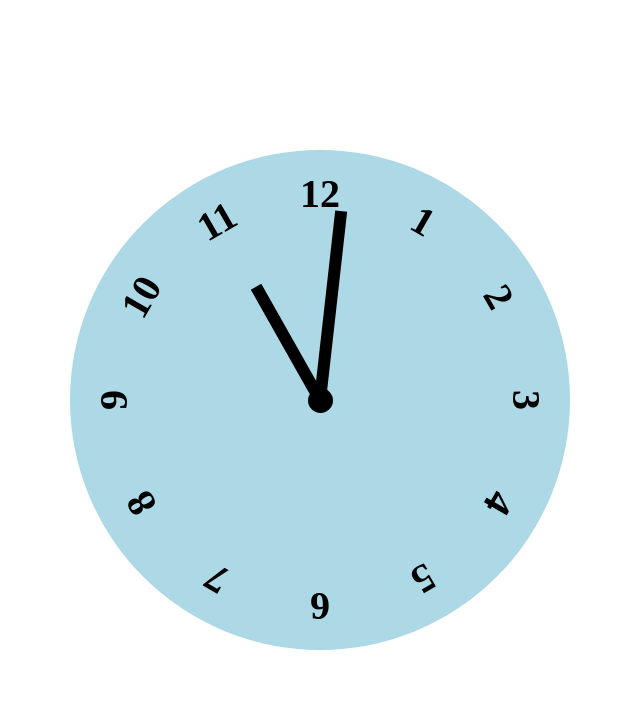
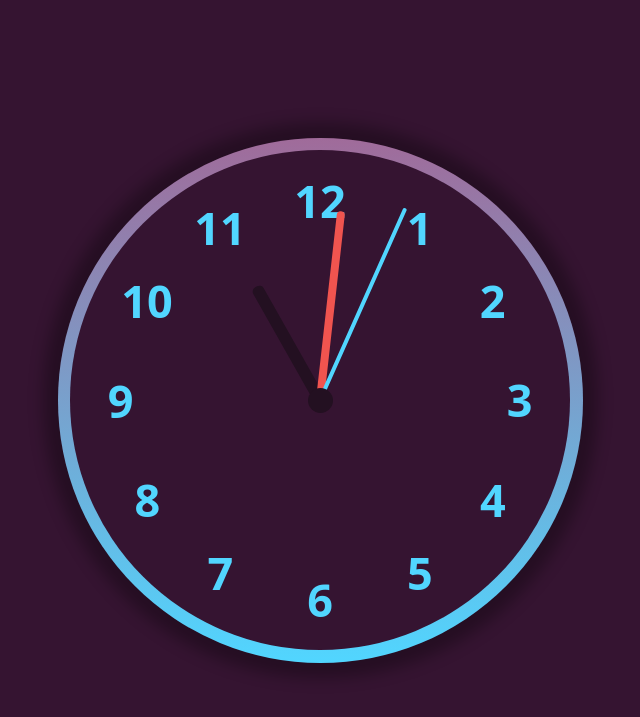
Before and after one commit to AnnaKRP/ClockJS, a plain HTML site: page index.html in a window 1280 px wide. Shown: the whole page, without its empty margins (320-960 px from the left). Drawn offline with Linux system fonts and the light colour scheme; a web font is replaced by a local one.

Commit message:
adding logic, fixing minor issues

```diff
--- a/index.html
+++ b/index.html
@@ -9,20 +9,21 @@
 
     <body>
         <div class="clock">
-            <div class="number" style="--n:1">1</div>
-            <div class="number" style="--n:2">2</div>
-            <div class="number" style="--n:3">3</div>
-            <div class="number" style="--n:4">4</div>
-            <div class="number" style="--n:5">5</div>
-            <div class="number" style="--n:6">6</div>
-            <div class="number" style="--n:7">7</div>
-            <div class="number" style="--n:8">8</div>
-            <div class="number" style="--n:9">9</div>
-            <div class="number" style="--n:10">10</div>
-            <div class="number" style="--n:11">11</div>
-            <div class="number" style="--n:12">12</div>
+            <div class="number" style="--n:1"><b>1</b></div>
+            <div class="number" style="--n:2"><b>2</b></div>
+            <div class="number" style="--n:3"><b>3</b></div>
+            <div class="number" style="--n:4"><b>4</b></div>
+            <div class="number" style="--n:5"><b>5</b></div>
+            <div class="number" style="--n:6"><b>6</b></div>
+            <div class="number" style="--n:7"><b>7</b></div>
+            <div class="number" style="--n:8"><b>8</b></div>
+            <div class="number" style="--n:9"><b>9</b></div>
+            <div class="number" style="--n:10"><b>10</b></div>
+            <div class="number" style="--n:11"><b>11</b></div>
+            <div class="number" style="--n:12"><b>12</b></div>
             <div class="hour-hand" id="hour-hand"></div>
             <div class="minute-hand" id="minute-hand"></div>
+            <div class="second-hand" id="second-hand"></div>
             <div class="center-dot"></div>
         </div>
 
--- a/script.js
+++ b/script.js
@@ -1,5 +1,6 @@
 const minuteHand = document.getElementById("minute-hand");
 const hourHand = document.getElementById("hour-hand");
+const secondHand = document.getElementById("second-hand");
 
 function clockTick() {
     const date = new Date();
@@ -7,6 +8,7 @@ function clockTick() {
     const minutes = (seconds + date.getMinutes()) / 60;
     const hours = (minutes + date.getHours()) / 12;
 
+    rotateClockHand(secondHand, seconds);
     rotateClockHand(minuteHand, minutes);
     rotateClockHand(hourHand, hours);
 }
--- a/style.css
+++ b/style.css
@@ -1,3 +1,4 @@
+@import url('https://fonts.googleapis.com/css2?family=Fascinate+Inline&family=Jaini+Purva&family=Rubik+Burned&family=Splash&display=swap');
 * {
     margin: 0;
     padding: 0;
@@ -5,6 +6,7 @@
 }
 
 body {
+    background-color: #351431;
     display: flex;
     justify-content: center;
     align-items: center;
@@ -15,11 +17,22 @@ body {
     width: 500px;
     height: 500px;
     position: relative;
-    background-color: lightblue;
+    background-color: #351431;
     border-radius: 50%;
     display: flex;
     justify-content: center;
     align-items: center;
+}
+
+.clock::before {
+    content: "";
+    width: 525px;
+    height: 525px;
+    position: absolute;
+    border-radius: 50%;
+    background: linear-gradient(#A06B9A, #51D6FF);
+    box-shadow: 0 0 15px 15px rgba(0, 0, 0, 0.3);
+    z-index: -1;
 }
 
 .number {
@@ -27,19 +40,25 @@ body {
     position: absolute;
     text-align: center;
     inset: 20px;
-    font-size: 40px;
-    font-weight: bold;
+    font-size: 45px;
+    color: #51D6FF;
+    font-family: "Fascinate Inline", system-ui;
+}
+
+.number b{
+    transform: rotate(calc(-30deg * var(--n)));
+    display: inline-block;
 }
 
 .center-dot {
     position: absolute;
     width: 25px;
     height: 25px;
-    background-color:black;
+    background-color: #231021;
     border-radius: 50%;
 }
 
-.hour-hand, .minute-hand {
+.hour-hand, .minute-hand, .second-hand {
     --rotate: 0;
     position: absolute;
     left: 50%;
@@ -51,11 +70,20 @@ body {
 .hour-hand {
     width: 12px;
     height: 130px;
-    background-color: black;
+    border-radius: 5px;
+    background-color: #231021;
 }
 
 .minute-hand {
-    width: 12px;
+    width: 8px;
     height: 190px;
-    background-color: black;
+    border-radius: 5px;
+    background-color: #F0544F;
 }
+
+.second-hand {
+    width: 4px;
+    height: 210px;
+    border-radius: 5px;
+    background-color: #51D6FF;
+}
```
